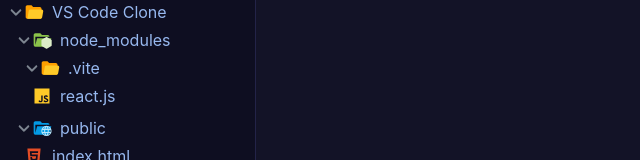
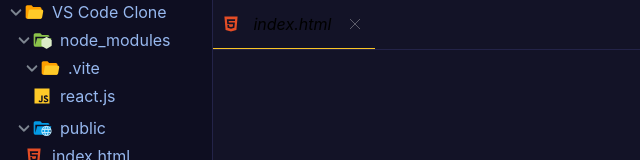
Before and after one commit to abdelilahnaciri/vscode-clone, a React (Vite) app: page / in a window 1280 px wide. Both pictures are taken after a click on the element 131 px from the left and 144 px from the top of the page. Shown: the top 160 px of the page, without its empty margins (0-640 px from the left). Built offline with nearby package versions, Linux system fonts and the light colour scheme.

Commit message:
set active tab action with styles

```diff
--- a/src/app/features/fileTreeSlice.ts
+++ b/src/app/features/fileTreeSlice.ts
@@ -7,11 +7,13 @@
 }
 
 interface IInitialState {
+  activeTabId: string | null;
   openedFiles: IFile[];
   clickedFile: IClickedFile;
 }
 
 const initialState: IInitialState = {
+  activeTabId: null,
   openedFiles: [],
   clickedFile: {
     filename: "",
@@ -28,12 +30,17 @@
       state.openedFiles = action.payload;
     },
     setClickedFileAction: (state, action: PayloadAction<IClickedFile>) => {
-      state.clickedFile.filename = action.payload.filename;
-      state.clickedFile.fileContent = action.payload.fileContent;
+      state.clickedFile = action.payload;
+    },
+    setActiveTabIdAction: (state, action: PayloadAction<string>) => {
+      state.activeTabId = action.payload;
     },
   },
 });
 
-export const { setOpenedFilesAction, setClickedFileAction } =
-  fileTreeSlice.actions;
+export const {
+  setOpenedFilesAction,
+  setClickedFileAction,
+  setActiveTabIdAction,
+} = fileTreeSlice.actions;
 export default fileTreeSlice.reducer;
--- a/src/components/OpenedFilesBar.tsx
+++ b/src/components/OpenedFilesBar.tsx
@@ -7,8 +7,8 @@
     (state: RootState) => state.tree
   );
   return (
-    <div>
-      <div className="flex items-center">
+    <div className="w-full">
+      <div className="flex items-center border-b border-[#232348]">
         {openedFiles.map((file) => (
           <OpenedFilesBarTab key={file.id} file={file} />
         ))}
--- a/src/components/OpenedFilesBarTab.tsx
+++ b/src/components/OpenedFilesBarTab.tsx
@@ -1,24 +1,32 @@
-import { useDispatch } from "react-redux";
+import { useDispatch, useSelector } from "react-redux";
 import { IFile } from "../interfaces";
 import RenderFileIcon from "./RenderFileIcon";
 import CloseIcon from "./SVG/CloseIcon";
-import { setClickedFileAction } from "../app/features/fileTreeSlice";
+import {
+  setActiveTabIdAction,
+  setClickedFileAction,
+} from "../app/features/fileTreeSlice";
+import { RootState } from "../app/store";
 
 interface IProps {
   file: IFile;
 }
 
 const OpenedFilesBarTab = ({ file }: IProps) => {
+  const { activeTabId } = useSelector((state: RootState) => state.tree);
   const dispatch = useDispatch();
 
   // ** Handlers:
   const onClick = () => {
-    const { name, content } = file;
+    const { id, name, content } = file;
     dispatch(setClickedFileAction({ filename: name, fileContent: content }));
+    dispatch(setActiveTabIdAction(id));
   };
   return (
     <div
-      className="cursor-pointer flex items-center p-2 border-b border-[#fac525]"
+      className={`cursor-pointer flex items-center p-2 border-b ${
+        activeTabId === file.id ? "border-[#fac525]" : "border-transparent"
+      }`}
       onClick={onClick}
     >
       <RenderFileIcon filename={file.name} />
--- a/src/components/RecursiveComponent.tsx
+++ b/src/components/RecursiveComponent.tsx
@@ -4,7 +4,10 @@
 import RightArrowIcon from "./SVG/Right";
 import RenderFileIcon from "./RenderFileIcon";
 import { useDispatch, useSelector } from "react-redux";
-import { setOpenedFilesAction } from "../app/features/fileTreeSlice";
+import {
+  setActiveTabIdAction,
+  setOpenedFilesAction,
+} from "../app/features/fileTreeSlice";
 import { RootState } from "../app/store";
 import { doesFileObjExist } from "../utils/functions";
 
@@ -27,6 +30,7 @@
     const exists = doesFileObjExist(openedFiles, id);
     if (exists) return;
     dispatch(setOpenedFilesAction([...openedFiles, fileTree]));
+    dispatch(setActiveTabIdAction(id));
   };
   // console.log("File Before JSX:", name);
   return (
```
